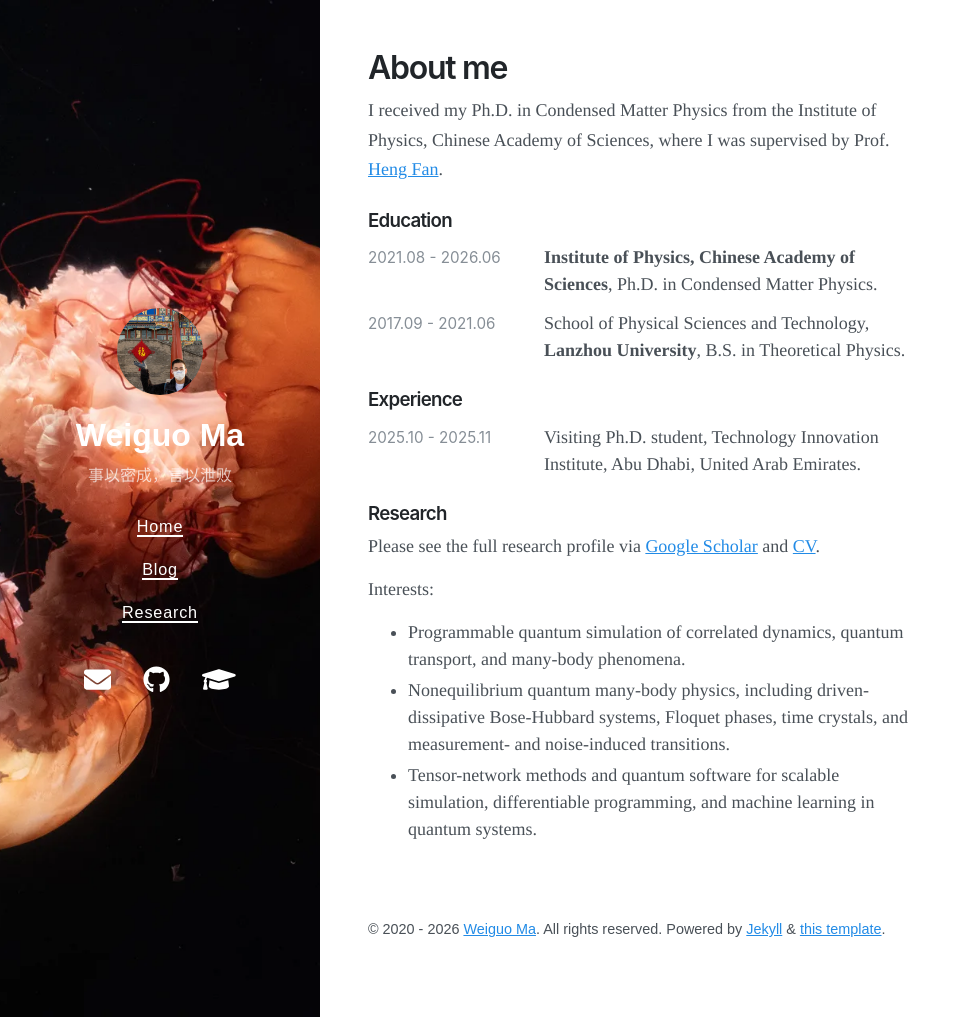
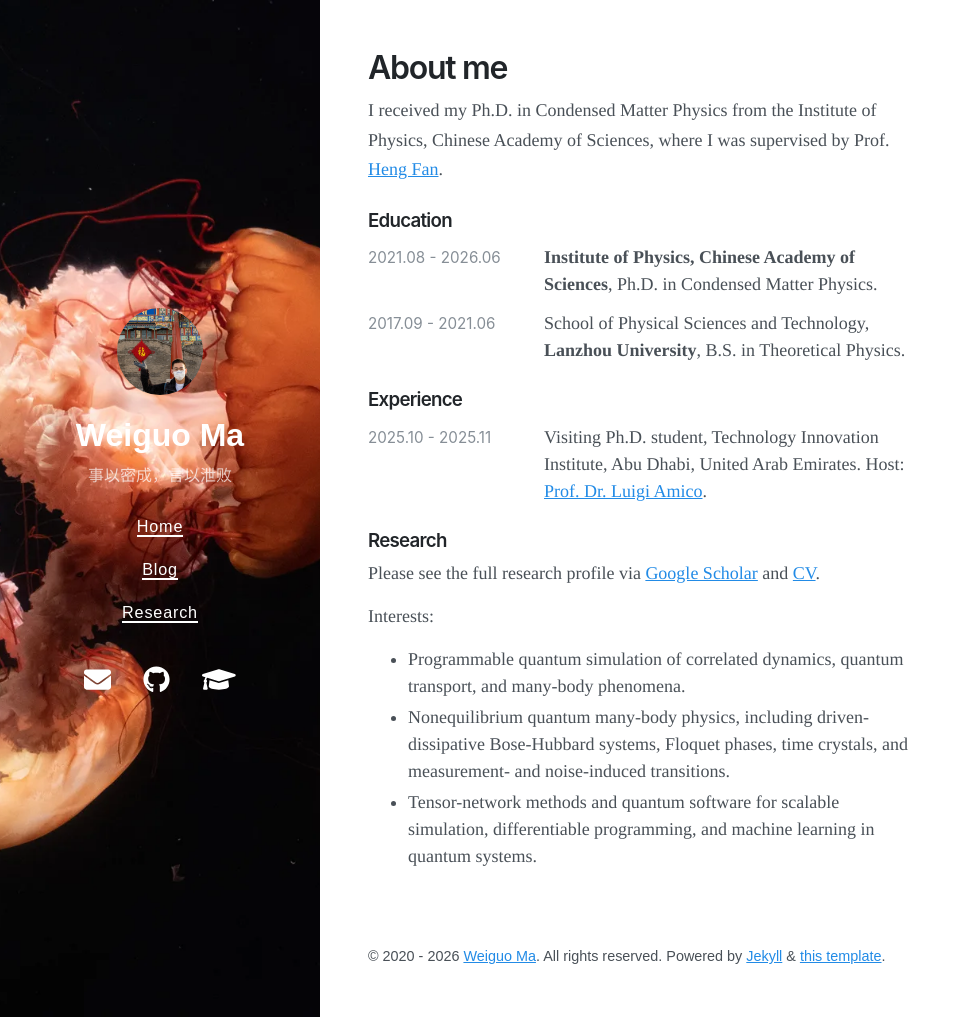
Before and after one commit to WeiguoMa/WeiguoMa.github.io, a Jekyll site: the page built from _pages/about.md, in a window 1280 px wide and 1017 px high. Shown: the whole window, without its empty margins (0-970 px from the left). Built offline with Jekyll 4.4.1, drawn with Linux system fonts in a browser that asks for light colours; nearby versions of some CDN libraries.

Commit message:
Update visiting experience and hide ideas section

```diff
--- a/_pages/about.md
+++ b/_pages/about.md
@@ -25,7 +25,7 @@
 <div class="about-timeline">
   <div class="about-row">
     <div class="about-date">2025.10 - 2025.11</div>
-    <div class="about-detail">Visiting Ph.D. student, Technology Innovation Institute, Abu Dhabi, United Arab Emirates.</div>
+    <div class="about-detail">Visiting Ph.D. student, Technology Innovation Institute, Abu Dhabi, United Arab Emirates. Host: <a href="https://scholar.google.com/citations?user=rghdhhgAAAAJ&amp;hl=en">Prof. Dr. Luigi Amico</a>.</div>
   </div>
 </div>
 
--- a/research/index.html
+++ b/research/index.html
@@ -441,6 +443,7 @@
                 </div>
                 {% endif %}
             </section>
+            {% endcomment %}
 
             <footer class="mt-20 pt-8 border-t border-[var(--border-color)] text-center text-[var(--text-secondary)] text-sm font-mono transition-colors duration-500">
                 &copy; {{ site.time | date: "%Y" }} Weiguo Ma. Content licensed under CC BY 4.0.
@@ -451,7 +454,6 @@
             <nav id="toc-nav">
                 <a href="#research-list" class="toc-link">Selected Works</a>
                 <a href="#other-works" class="toc-link">Other Works</a>
-                <a href="#ideas" class="toc-link">Ideas</a>
             </nav>
         </aside>
 
```
Also changed, not shown: other parts of research/index.html (+2 -0 lines).
